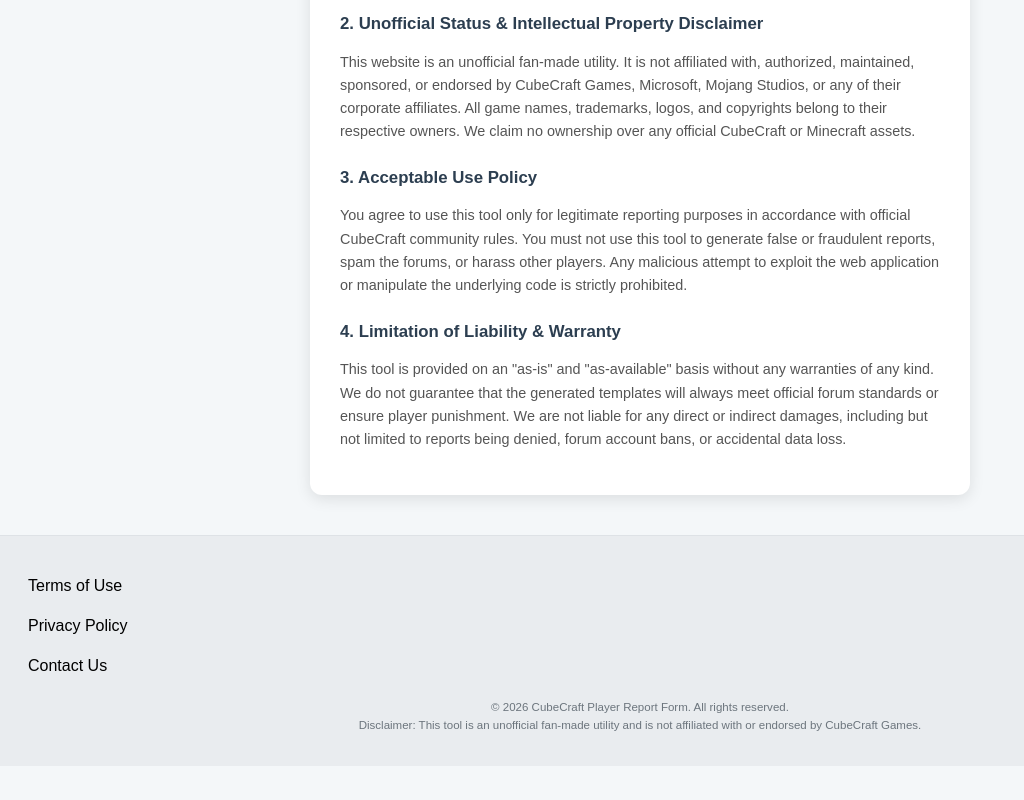
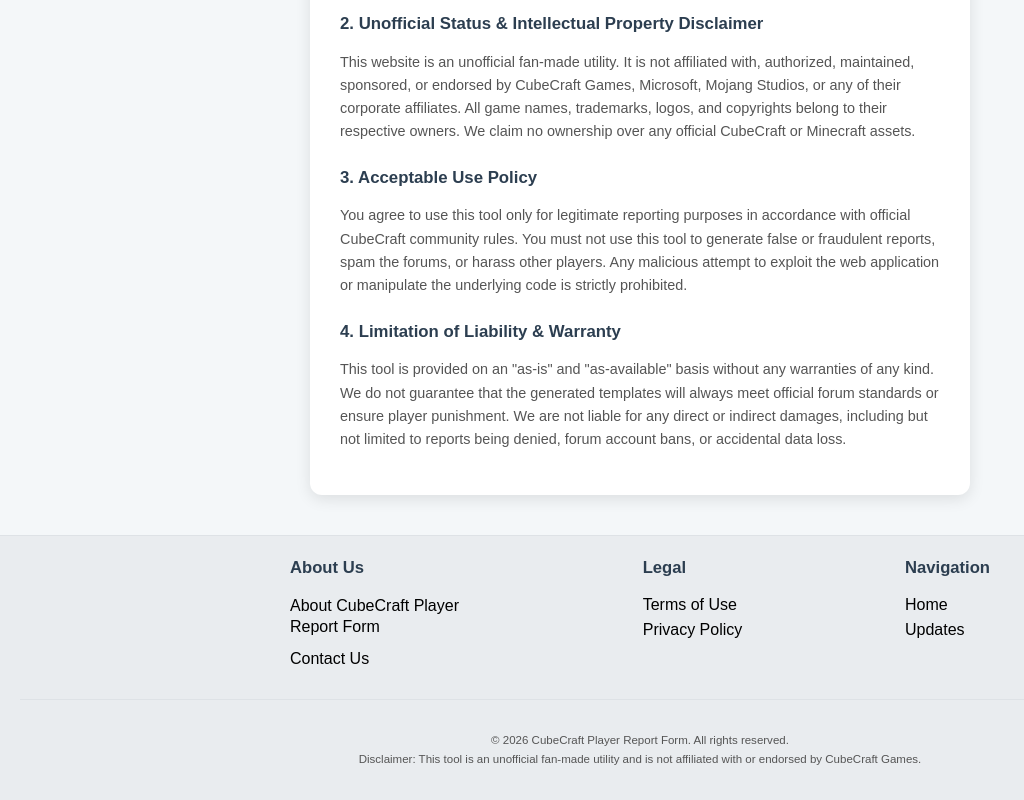
Before and after one commit to NoMoreCheaters/NoMoreCheaters.github.io, a plain HTML site: page Terms/index.html in a window 1280 px wide. Shown: the part 417-1217 px from the top of the page, without its empty margins (0-1024 px from the left). Before the commit the page ends 1183 px from the top, so only its background shows below. Drawn offline with Linux system fonts and the light colour scheme.

Commit message:
Update index.html

```diff
--- a/Terms/index.html
+++ b/Terms/index.html
@@ -25,9 +25,13 @@
 
 footer { background: #e9ecef; padding: 20px; font-size: 0.8em; border-top: 1px solid #dee2e6; line-height: 1.5; width: 100%; box-sizing: border-box; margin-top: auto; }
 footer .copyright { text-align: center; color: #6c757d; width: 100%; margin-top: 10px; }
-footer a { color: black; text-decoration: none; margin: 0 8px; text-align: left; line-height: 2.5; font-size: 16px }
+footer a { color: black; text-decoration: none; font-size: 16px; margin: 0; line-height: 1; }
+
 footer a:hover { text-decoration: underline; }
 @media (max-width: 600px)
+
+.footer-col { flex: 1; min-width: 150px; box-sizing: border-box; display: flex !important; flex-direction: column !important; align-items: flex-start !important; }
+.about-link { display: block !important; max-width: 190px !important; line-height: 1.3 !important; }
 </style>
 </head>
 <body>
@@ -60,15 +64,33 @@
 
 </div>
 </div>
+<footer>
+  <div style="display: flex; justify-content: space-between; max-width: 700px; margin: 0 auto; flex-wrap: wrap; gap: 30px;">
 
-<footer>
-  <p style="margin-top: 10px;">
-    <a href="./">Terms of Use</a><br>
-    <a href="../Privacy Policy/">Privacy Policy</a><br>
-    <a href="https://docs.google.com/forms/d/e/1FAIpQLScevdgT2PAl7UtTsaydpIw81twVGM0TZHmeyWEAA_KL6tZluw/viewform?usp=header" target="_blank">Contact Us</a>
-  </p>
-  <p class="copyright">© 2026 CubeCraft Player Report Form. All rights reserved.<br>Disclaimer: This tool is an unofficial fan-made utility and is not affiliated with or endorsed by CubeCraft Games.</p>
+    <div class="footer-col">
+      <h3 style="color: #2c3e50; font-size: 1.3em; font-weight: bold; margin-top: 0; margin-bottom: 15px;">About Us</h3>
+
+      <div style="line-height: 1.3; margin-bottom: 12px;"><a href="About CubeCraft Player Report Form/" class="about-link" style="margin:0;">About CubeCraft Player Report Form</a></div>
+      <div style="line-height: 1.5;"><a href="https://docs.google.com/forms/d/e/1FAIpQLScevdgT2PAl7UtTsaydpIw81twVGM0TZHmeyWEAA_KL6tZluw/viewform?usp=header" target="_blank">Contact Us</a></div>
+    </div>
+
+    <div class="footer-col">
+      <h3 style="color: #2c3e50; font-size: 1.3em; font-weight: bold; margin-top: 0; margin-bottom: 15px;">Legal</h3>
+      <div style="line-height: 1.5; margin-bottom: 6px;"><a href="Terms/" style="margin:0;">Terms of Use</a></div>
+      <div style="line-height: 1.5;"><a href="Privacy Policy/" style="margin:0;">Privacy Policy</a></div>
+    </div>
+
+    <div class="footer-col">
+      <h3 style="color: #2c3e50; font-size: 1.3em; font-weight: bold; margin-top: 0; margin-bottom: 15px;">Navigation</h3>
+      <div style="line-height: 1.5; margin-bottom: 6px;"><a href="./" style="margin:0;">Home</a></div>
+      <div style="line-height: 1.5;"><a href="Updates/" style="margin:0;">Updates</a></div>
+    </div>
+
+  </div>
+
+  <div class="copyright" style="margin-top: 30px; border-top: 1px solid #dee2e6; padding-top: 20px;">
+    <p>© 2026 CubeCraft Player Report Form. All rights reserved.<br>Disclaimer: This tool is an unofficial fan-made utility and is not affiliated with or endorsed by CubeCraft Games.</p>
+  </div>
 </footer>
-
 </body>
 </html>
```
